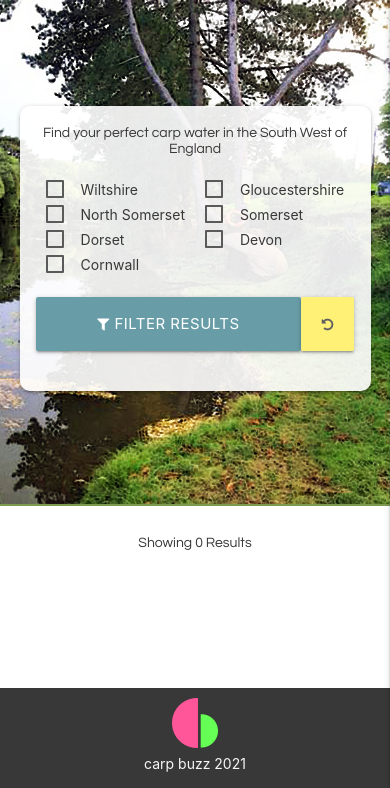
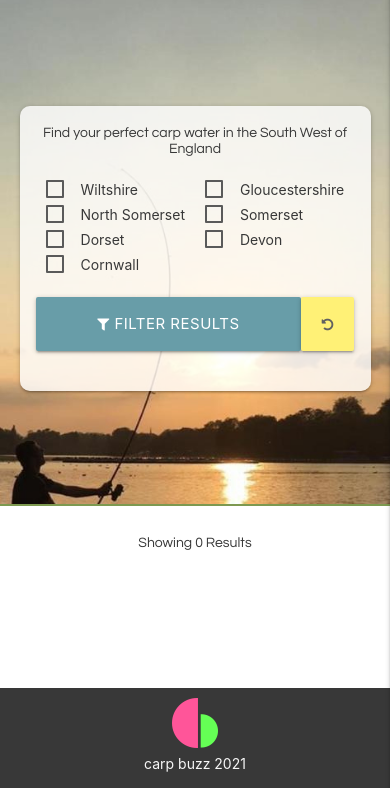
Before and after one commit to PaulWheatcroft/CarpBuzz, a Flask app: page /filter_fisheries in a window 390 px wide. Shown: the part 56-844 px from the top of the page. Run offline with Flask 2, Linux system fonts and the light colour scheme; data that the repository does not hold is empty; some libraries are stand-ins or nearby versions; some web fonts are replaced.

Commit message:
background image in the filter section now responsive and changes depending on screen size

```diff
--- a/static/css/style.css
+++ b/static/css/style.css
@@ -159,8 +159,8 @@ h4 {
 }
 /**************************************************** Search and filter area styling card ***/
 .search-row {
-    background-image: url(/static/images/cb-background2.jpg);
-    background-position: right;
+    background-image: url(/static/images/mobile-bk.jpg);
+    background-position: right bottom;
     background-size: cover;
     background-repeat: no-repeat;
     background-color: #f7f7f7;
@@ -168,7 +168,7 @@ h4 {
     border-bottom: solid 2px #7d9950;
 }
 .search-card {
-    background-color: rgba(255, 255, 255, 0.9);
+    background-color: rgba(255, 255, 255, 0.8);
     border-radius: 10px;
 }
 .search-heading {
@@ -309,7 +309,7 @@ footer {
 footer a {
     color: #f7f7f7;
 }
-@media only screen and (min-width: 1025px) {
+@media only screen and (min-width: 1024px) {
     .mobile-only {
         visibility: hidden;
     }
@@ -323,7 +323,8 @@ footer a {
         font-size: 14px;
     }
     .search-row {
-        height: 60vh;
+        background-image: url(/static/images/cb-background2.jpg);
+        background-position: right;
     }
     .profile-card {
         padding: 20px 40px 20px 40px;
```
Also changed, not shown: README.md, static/images/mobile-bk.jpg (added).
